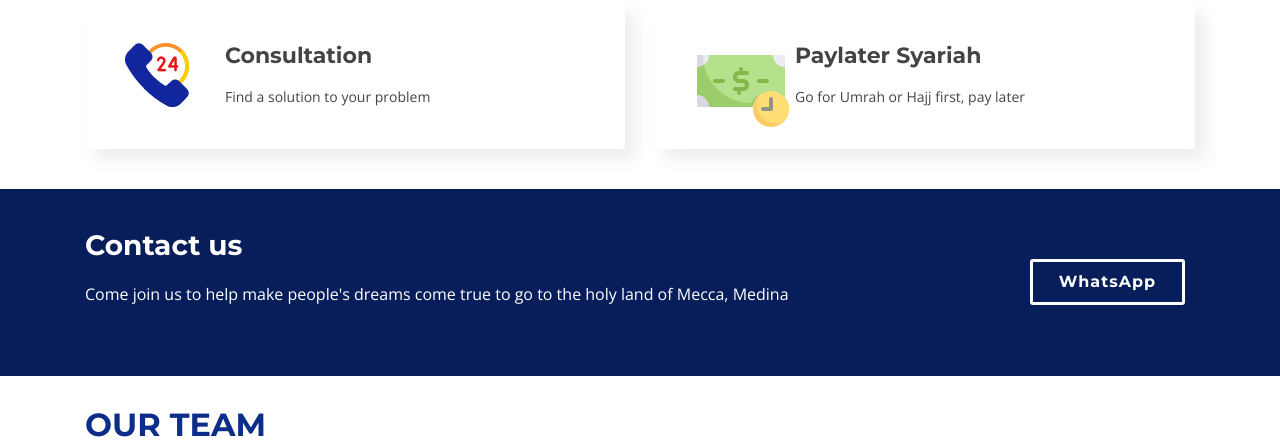
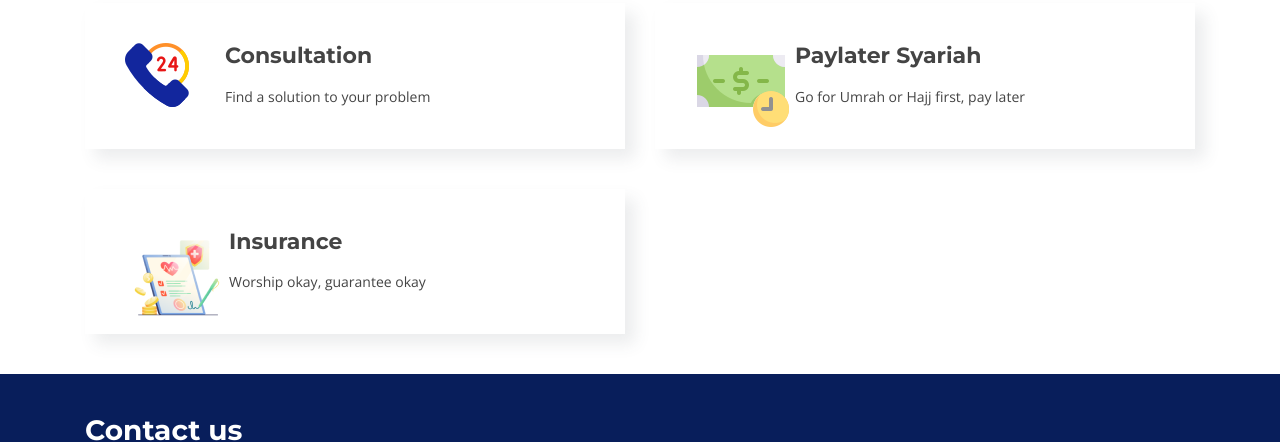
Before and after one commit to FarouqAnNajaby/companyprofileTumh, a plain HTML site: page index.html in a window 1280 px wide. Shown: the part 1859-2301 px from the top of the page. Drawn offline with nearby package versions, Linux system fonts and the light colour scheme; files whose address does not match are found by name.

Commit message:
add insurance

```diff
--- a/index.html
+++ b/index.html
@@ -211,6 +211,14 @@
 								<div class="icon"><img src="img/paylater.png" alt="" /></div>
 								<h4 class="title"><a href="">Paylater Syariah</a></h4>
 								<p class="description">Go for Umrah or Hajj first, pay later</p>
+							</div>
+						</div>
+
+						<div class="col-lg-6">
+							<div class="box wow fadeInRight" data-wow-delay="0.2s">
+								<div class="icon"><img src="img/img_insurance.png" alt="" /></div>
+								<h4 class="title"><a href="">Insurance</a></h4>
+								<p class="description">Worship okay, guarantee okay</p>
 							</div>
 						</div>
 					</div>
```
Also changed, not shown: img/img_insurance.png (added).
